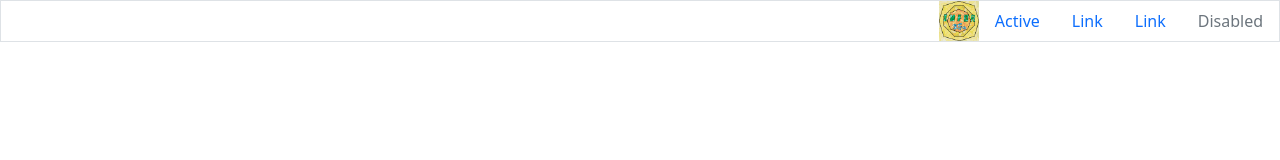
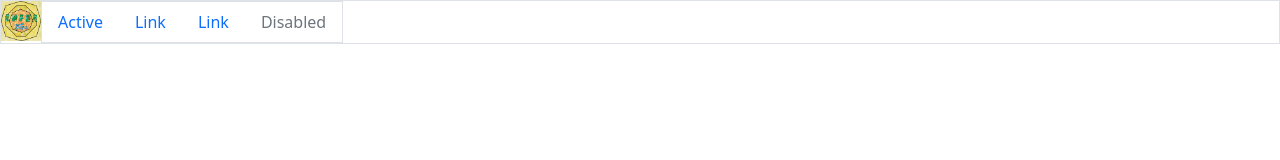
Before and after one commit to ck-infor/35th-website, a plain HTML site: page main.html in a window 1280 px wide. Drawn offline with nearby package versions, Linux system fonts and the light colour scheme.

Commit message:
Update main.html

```diff
--- a/main.html
+++ b/main.html
@@ -15,10 +15,11 @@
 
 <body>
   <header>
-    <ul class="nav justify-content-end border">
-        <a class="navbar-brand " href="#">
+    <ul class="nav border">
+        <a class="navbar-brand" href="#">
             <img src="infor-icon.png" alt="社徽" width="40px" height="40px">
         </a>
+        <div class="nav border justify-content-end">
             <li class="nav-item">
             <a class="nav-link active" aria-current="page" href="#">Active</a>
             </li>
@@ -31,6 +32,7 @@
             <li class="nav-item">
             <a class="nav-link disabled">Disabled</a>
             </li>
+        </div>
       </ul>
   </header>
   <main>
```
Lines whose indentation alone changed are shown as unchanged.
